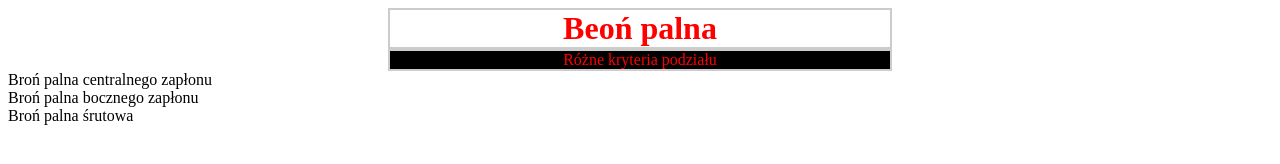
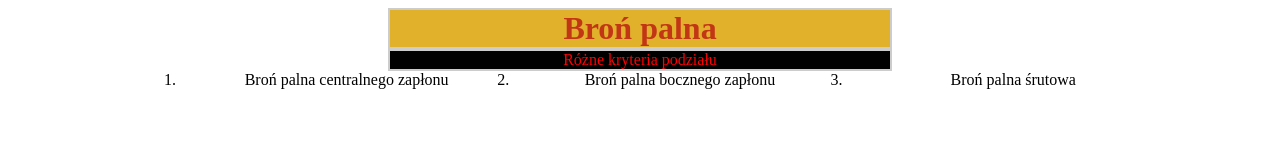
Before and after one commit to Biedrzyk/Drugi-test, a website: page index.html in a window 1280 px wide. Drawn offline with Linux system fonts and the light colour scheme.

Commit message:
Added new styles

```diff
--- a/index.html
+++ b/index.html
@@ -8,15 +8,17 @@
   <title>Testowy</title>
   <link rel="stylesheet" href="styles.css">
 </head>
-<h1>Beoń palna</h1>
-<p class="mortal">Różne kryteria podziału</p>
 
 <body>
-    <div class="row">
-        <div class="column">Broń palna centralnego zapłonu</div>
-        <div class="column">Broń palna bocznego zapłonu</div>
-        <div class="column">Broń palna śrutowa</div>
-      </div>
+  <h1>Broń palna</h1>
+  <p class="mortal">Różne kryteria podziału</p>
+  <nav>
+    <ol class="guns">
+        <li class="column">Broń palna centralnego zapłonu</li>
+        <li class="column">Broń palna bocznego zapłonu</li>
+        <li class="column">Broń palna śrutowa</li>
+    </ol>
+  </nav>
 </body>
 
 </html>
--- a/styles.css
+++ b/styles.css
@@ -1,5 +1,6 @@
 h1 {
-    color: red;
+    color: #c23616;
+    background-color: #e1b12c;
     border: 2px solid #ccc;
     width: 500px;
     margin: 0 auto;
@@ -14,3 +15,24 @@ h1 {
     margin: 0 auto;
     text-align: center;
 }
+
+nav {
+    margin: 0 auto;
+    width: 1000px;
+}
+
+.column {
+    float: left;
+    width: 33.33%;
+    text-align: center;
+}
+
+ol {
+    margin: 0 auto;
+    width: 1000px;
+    text-align: center;
+}
+
+li {
+    text-align: center;
+}
```
